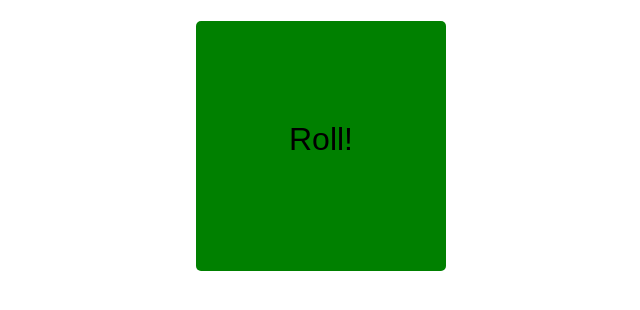
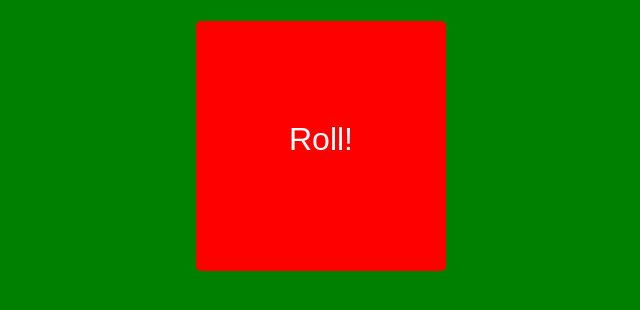
Before and after one commit to arowe104/arowe104.github.io, a plain HTML site: page roulette.html in a window 1280 px wide. Both pictures are taken after a click on the element "Roll!". Shown: the whole page, without its empty margins (319-959 px from the left). Drawn offline with Linux system fonts and the light colour scheme.

Commit message:
finished roulette alpha

```diff
--- a/roulette.html
+++ b/roulette.html
@@ -3,10 +3,13 @@
 <head>
 	<title>Song Roulette</title>
 	<style type="text/css">
+		html {
+			background-color: green;
+		}
 		#roulette {
 			width: 250px;
 			height: 250px;
-			background-color: green;
+			background-color: red;
 			border-radius: 5px;
 		}
 		#roulette:hover {
@@ -16,12 +19,28 @@
 		}
 		#title {
 			font-family: Arial;
+			color: white;
 			font-weight: 100;
 			padding-top: 40%;
 		}
 	</style>
 </head>
 <body>
+
+	<center>
+		<audio id="alliwant">
+			<source src="alliwant.mp3" type="audio/mpeg">
+		</audio>
+
+		<audio id="lastchristmas">
+			<source src="lastchristmas.mp3" type="audio/mpeg">
+		</audio>
+
+		<audio id="itsbeginning">
+			<source src="itsbeginning.mp3" type="audio/mpeg">
+		</audio>
+	</center>
+
 	<center>
 		<div id="roulette">
 			<h1 id="title">Roll!</h1>
@@ -29,24 +48,41 @@
 		<script type="text/javascript">
 
 			var roulette = document.getElementById("roulette");
-			var title = document.getElementById("title")
+			var title = document.getElementById("title");
+			var songs = ["alliwant", "lastchristmas", "itsbeginning"];
 			var randomNumber;
 
 			roulette.addEventListener("click", function()
 			{
 
+				// Stops all audio
+				document.getElementById("alliwant").pause();
+				document.getElementById("lastchristmas").pause();
+				document.getElementById("itsbeginning").pause();
+
+				// Starts all audio from beginning
+				document.getElementById("alliwant").load();
+				document.getElementById("lastchristmas").load();
+				document.getElementById("itsbeginning").load();
+
 				title.style.color = "#8f8f8f";
 
-				randomNumber = Math.round(Math.random() * 3);
+				randomNumber = Math.round(Math.random() * 2);
 
 				console.log("Song Number: " + randomNumber);
 
+				console.log("Song Name: " + songs[randomNumber]);
+
+				document.getElementById(songs[randomNumber]).play()
 				setTimeout(function () {
-					title.style.color = "black";
+					title.style.color = "white";
 				}, 200);
 
 			})
+
 		</script>
 	</center>
+
+
 </body>
 </html>
```
Also changed, not shown: script.html (+7 -0 lines).
